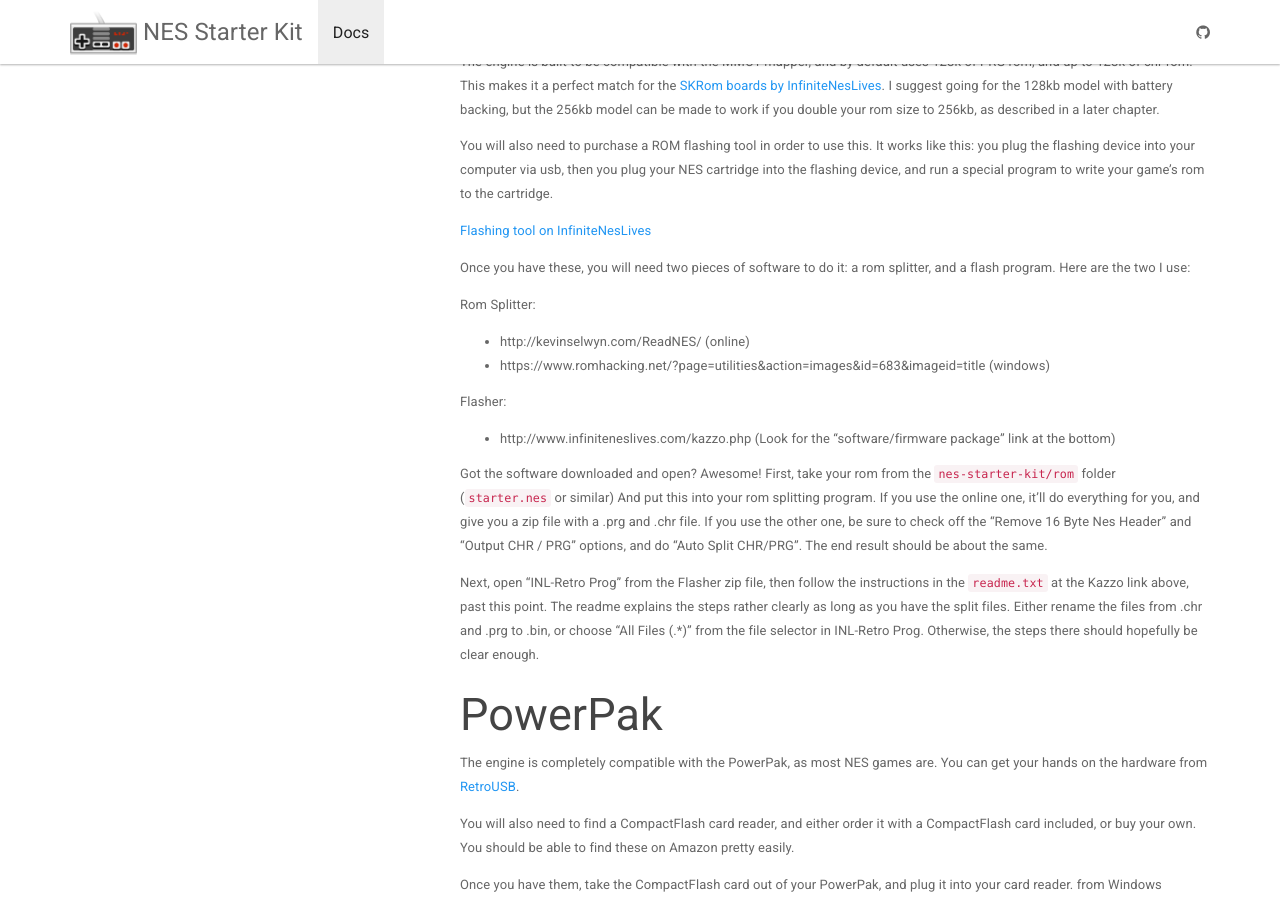
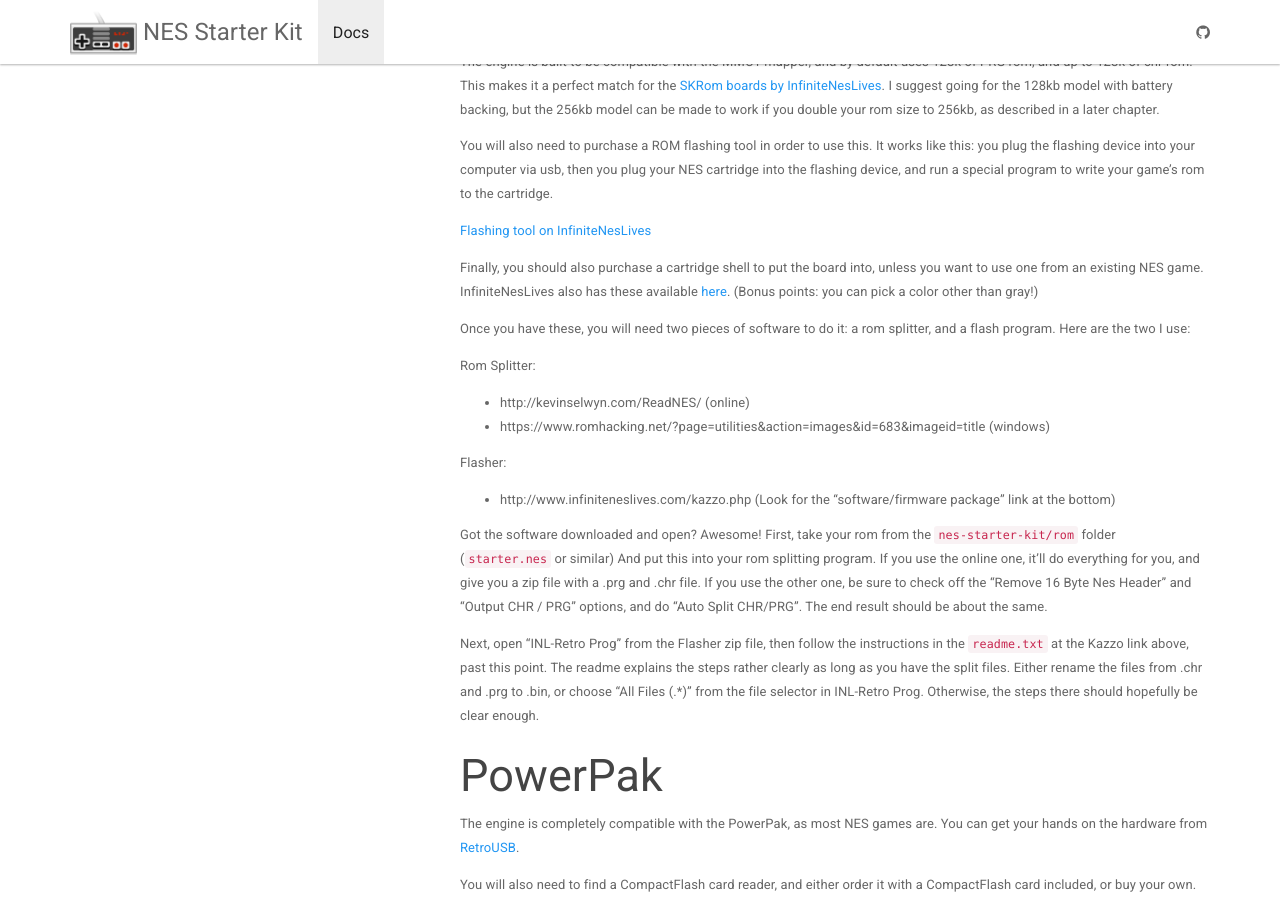
Before and after one commit to igwgames/nes-starter-kit, a Jekyll site: the page built from _docs/section_4/real_nes.md, in a window 1280 px wide and 900 px high, scrolled down 571 px. Built offline with Jekyll 4.4.1, drawn with Linux system fonts in a browser that asks for light colours; nearby versions of some CDN libraries; our own code applies the rules of GitHub Pages for plain Markdown files.

Commit message:
Automated documentation update [ci skip]

```diff
--- a/_docs/section_4/real_nes.md
+++ b/_docs/section_4/real_nes.md
@@ -35,6 +35,11 @@
 
 [Flashing tool on InfiniteNesLives](http://www.infiniteneslives.com/kazzo.php)
 
+Finally, you should also purchase a cartridge shell to put the board into, unless you want to use one
+from an existing NES game. InfiniteNesLives also has these available
+[here](http://www.infiniteneslives.com/nessupplies.php#cases). (Bonus points: you can pick a color other
+than gray!)
+
 Once you have these, you will need two pieces of software to do it: a rom splitter, and
 a flash program. Here are the two I use:
 
```
